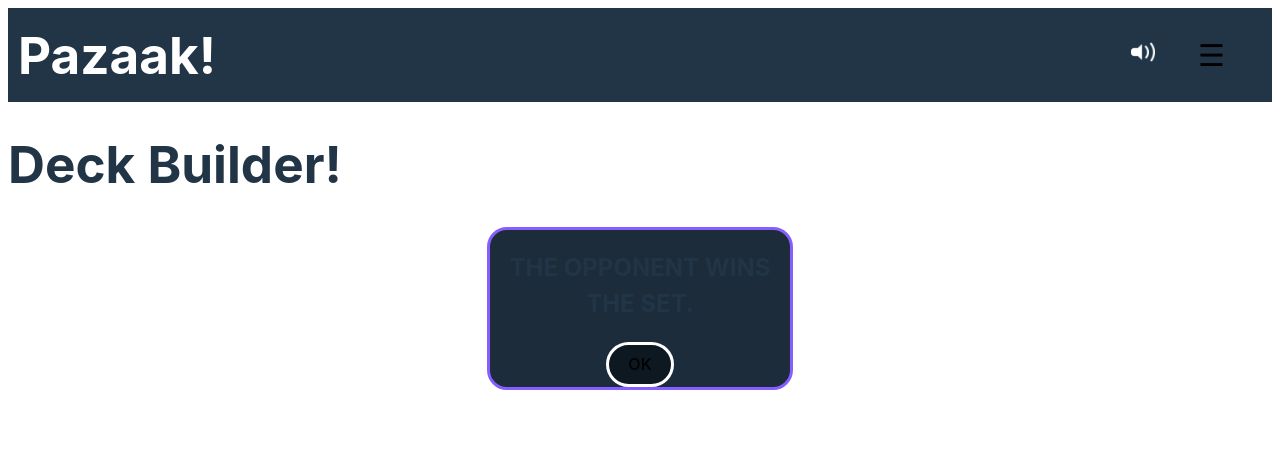
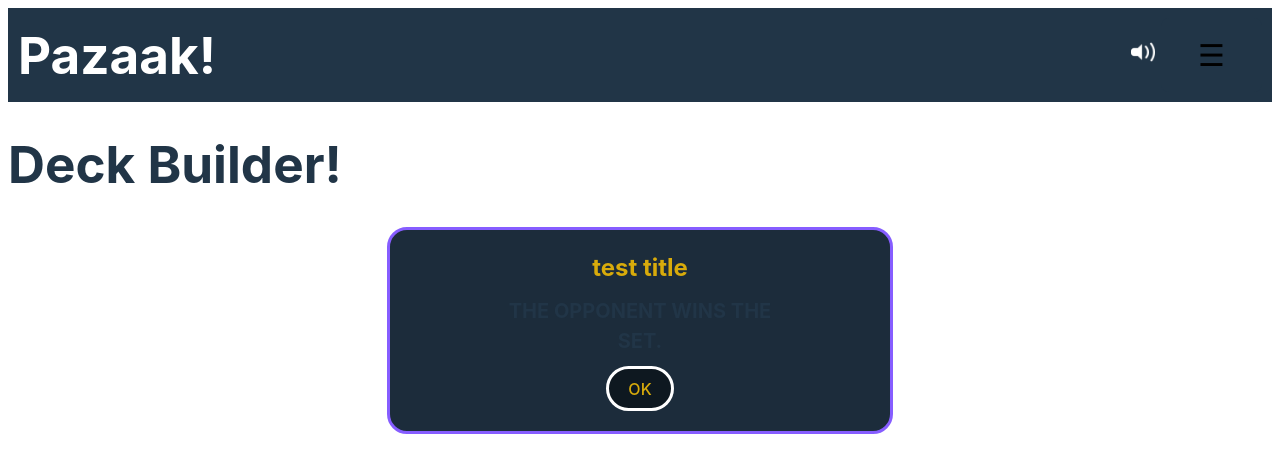
Before and after one commit to abasile1-tech/PazaakPadawan, a React (Vite) app in the folder client/: page /deck in a window 1280 px wide. Shown: the top 472 px of the page. Built offline with nearby package versions, Linux system fonts and the light colour scheme.

Commit message:
delete duplicated code

```diff
--- a/client/src/App.css
+++ b/client/src/App.css
@@ -246,21 +246,45 @@
 }
 
 /* popup message */
-.popup-message{
+.popup-box {
+  margin: 0 auto;
+  display: flex;
+  justify-content: center;
+  align-items: center;
   background-color: #1C2C3B;
   border:3px solid #865DFF;
   border-radius: 20px;
+  min-width: none;
+  max-width: 500px;
+  font-weight: bold;
+}
+
+.popup-content {
+  padding: 20px;
+  text-align: center;
+}
+
+.popup-title {
+  font-size: 24px;
+  margin: 0;
+  color: #D8AB0B;
+}
+
+
+.popup-message{
   margin: auto;
   text-align: center;
   min-width: 60px;
   max-width: 300px;
-
+  font-size: 20px;
+  margin: 10px 0;
 }
 
-.pop-message-button{
+.popup-button{
   border-radius: 30px;
   border: 3px solid #FFF;
   background: #0E1820;
+  color: #D8AB0B;
 
 }
 /* .user-bar {
--- a/client/src/components/DeckBuilder.tsx
+++ b/client/src/components/DeckBuilder.tsx
@@ -10,7 +10,11 @@
       <Header musicChoice={musicChoice} />
       <h1>Deck Builder!</h1>
       {/* <PopUp popupType="welcome" /> */}
-      <PopUp onClick={handleClick} message="THE OPPONENT WINS THE SET." />
+      <PopUp
+        onClick={handleClick}
+        title="test title"
+        message="THE OPPONENT WINS THE SET."
+      />
     </>
   );
 }
--- a/client/src/components/PopUP/Message.tsx
+++ /dev/null
@@ -1,9 +0,0 @@
-type MessageProps = {
-  children: React.ReactNode;
-};
-
-function Message({ children }: MessageProps) {
-  return <h2>{children}</h2>;
-}
-
-export default Message;
--- a/client/src/components/PopUP/PopUp.tsx
+++ b/client/src/components/PopUP/PopUp.tsx
@@ -1,7 +1,5 @@
 //popup message on play page
 //welcome message(game turn = 0), tutorial message, result message(game ends)
-import Title from './Title';
-import Message from './Message';
 
 interface PopUpProps {
   title?: string;
@@ -11,14 +9,15 @@
 }
 
 function PopUp({ title, onClick, message, buttonText = 'OK' }: PopUpProps) {
-  // const popupTexts = copyForTutorial(popupType);
   return (
-    <div className="popup-message">
-      {title && <Title>{title}</Title>}
-      <Message>{message}</Message>
-      <button onClick={onClick} className="pop-message-button">
-        {buttonText}
-      </button>
+    <div className="popup-box">
+      <div className="popup-content">
+        <h2 className="popup-title">{title}</h2>
+        <p className="popup-message">{message}</p>
+        <button onClick={onClick} className="popup-button">
+          {buttonText}
+        </button>
+      </div>
     </div>
   );
 }
--- a/client/src/components/PopUP/Title.tsx
+++ /dev/null
@@ -1,9 +0,0 @@
-type TitleProps = {
-  children: React.ReactNode;
-};
-
-function Title({ children }: TitleProps) {
-  return <h2>{children}</h2>;
-}
-
-export default Title;
```
Also changed, not shown: client/src/components/PopUP/Button.tsx (deleted, +0 -9 lines).
